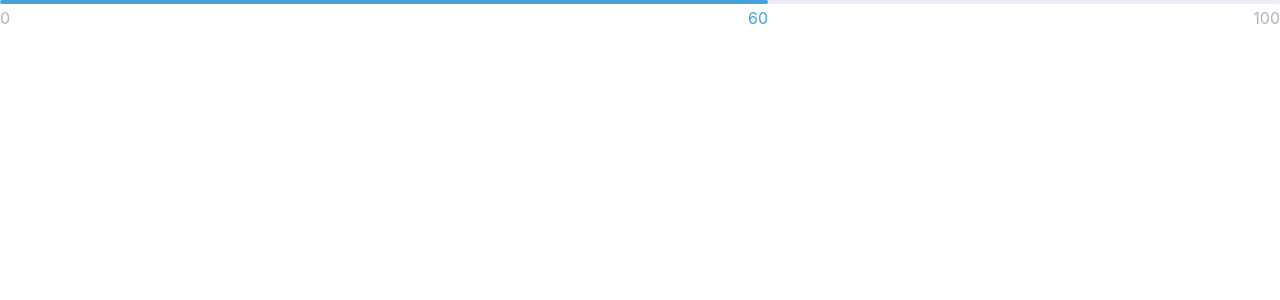
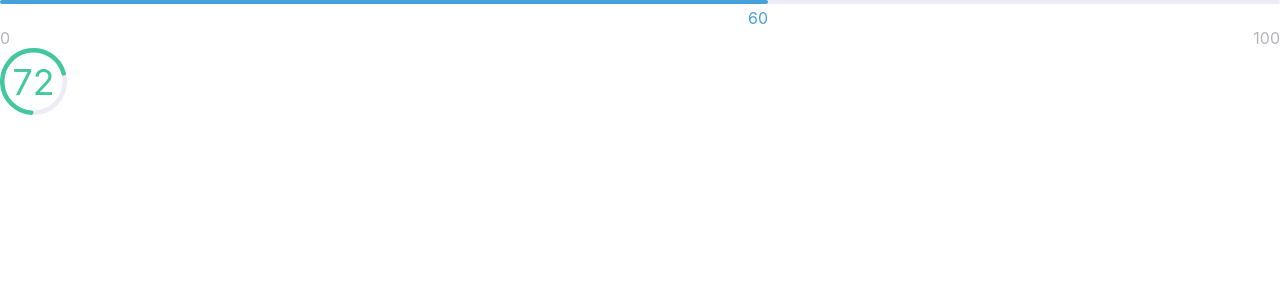
Before and after one commit to dapimonov/otvyazno_athlete, a React (Create React App) app: page / in a window 1280 px wide. Shown: the top 300 px of the page. Built offline with nearby package versions, Linux system fonts and the light colour scheme.

Commit message:
Non-styled donut and HOC for animation are added

```diff
--- a/src/components/Bar/Bar.js
+++ b/src/components/Bar/Bar.js
@@ -1,61 +1,20 @@
 import React, { Component } from 'react';
 import './Bar.scss';
+import withValueAnimation from "../../hocs/WithValueAnimationHOC";
 
 
 class Bar extends Component {
-  constructor(props) {
-    super(props);
+  render() {
+    const {color, total, renderValue} = this.props;
 
-    this.state = {
-      value: 0,
-    };
-  }
-
-  componentDidMount() {
-    this.props.animation ?
-      this.valueChanger(0, this.props.value) :
-      this.setState(() => ({
-        ...this.state,
-        value: this.props.value,
-      }));
-  }
-
-  componentDidUpdate(prevProps, prevState, snapshot) {
-    if (prevProps.value !== this.props.value) {
-      this.props.animation ?
-        this.valueChanger(this.state.value, this.props.value) :
-        this.setState(() => ({
-          ...this.state,
-          value: this.props.value,
-        }));
-    }
-  }
-
-  valueChanger = (start, finish) => {
-    const step = start < finish ? this.props.total/50 : -this.props.total/20; // шаг в 5%
-    let timer = setInterval(() => {
-      const diff = finish - this.state.value;
-      if (this.state.value !== finish) {
-        this.setState({
-          ...this.state,
-          value: this.state.value + (Math.abs(diff) >= Math.abs(step) ? step : diff),
-        })
-      }
-      else {
-        clearInterval(timer);
-      }
-    }, 10);
-  };
-
-  render() {
     return (
       <div className='bar-component'>
         <div className='bar'>
           <div
             className='bar-value-area'
             style={{
-              backgroundColor: this.props.color,
-              width: this.state.value > 0 ? `${this.state.value*100/this.props.total}%` : '4px'
+              backgroundColor: color,
+              width: renderValue > 0 ? `${renderValue*100/total}%` : '4px'
             }}
           >
           </div>
@@ -65,21 +24,21 @@ class Bar extends Component {
             <div
               className='dynamic-numbers'
               style={{
-                width: this.state.value > 0 ? `${this.state.value*100/this.props.total}%` : 'fit-content'
+                width: renderValue > 0 ? `${renderValue*100/total}%` : 'fit-content'
               }}
             >
               <span
                 className='value-number'
                 style={{
-                  color: this.props.color,
+                  color: color,
                 }}
               >
-                {this.state.value}
+                {renderValue}
               </span>
             </div>
             <div className='static-numbers'>
               <span className='static-number'>0</span>
-              <span className='static-number'>{this.props.total}</span>
+              <span className='static-number'>{total}</span>
             </div>
           </div>
         }
@@ -88,4 +47,4 @@ class Bar extends Component {
   }
 }
 
-export default Bar;
+export default withValueAnimation(Bar);
--- a/src/components/Bar/Bar.scss
+++ b/src/components/Bar/Bar.scss
@@ -19,7 +19,7 @@
     .dynamic-numbers {
       display: flex;
       justify-content: flex-end;
-      position: absolute;
+      position: relative;
       top: 0;
       z-index: 100;
     }
@@ -29,7 +29,7 @@
       display: flex;
       justify-content: space-between;
       color: #B4B3BD;
-      position: absolute;
+      position: relative;
       top: 0;
     }
   }
--- /dev/null
+++ b/src/components/Donut/Donut.js
@@ -0,0 +1,53 @@
+import React, { Component } from 'react';
+import './Donut.scss';
+import withValueAnimation from "../../hocs/WithValueAnimationHOC";
+
+
+class Donut extends Component {
+  calculateArc = (strokeWidth, circleRadius, cx, cy, value, total) => {
+    const alpha = (strokeWidth/2)/circleRadius; // Угол отклонения, связанный с обводкой
+
+    let arcParameters = [
+      'M',
+      `${cx - circleRadius*Math.sin(alpha)}`, // абсцисса начала дуги
+      `${cy + circleRadius * Math.cos(alpha)}`, // ордината начала дуги
+      'A',
+      `${circleRadius}`, // радиусы эллипса
+      `${circleRadius}`, // радиусы эллипса
+      '0', // угол поворота дуги
+      Math.sin(2*Math.PI*value/total - 2*alpha) > 0 ? '0' : '1', // вывод меньшей или большей части дуги
+      '1', // отрисовка по часовой
+      2*Math.PI*value/total - 2*alpha > 0 ? `${cx - circleRadius*Math.sin(2*Math.PI*value/total - alpha)}` : `${cx - circleRadius*Math.sin(alpha)}`, // абсцисса конца дуги
+      2*Math.PI*value/total - 2*alpha > 0 ? `${cy + circleRadius*Math.cos(2*Math.PI*value/total - alpha)}` : `${cy + circleRadius * Math.cos(alpha)}`, // ордината конца дуги
+    ];
+
+    return arcParameters.join(' ');
+  };
+
+  render() {
+    const {color, total, renderValue} = this.props;
+    const strokeWidth = 2;
+    const circleRadius = 14;
+    const cx = 15;
+    const cy = 15;
+
+    return (
+      <div className='donut-component'>
+        <svg width='100%' height='100%' viewBox='0 0 30 30' className='donut'>
+          <circle className='donut-ring' cx={cx} cy={cy} r={circleRadius} fill='transparent' stroke='#ECEBF6' strokeWidth={strokeWidth}/>
+          {
+            (renderValue < total && renderValue > 0) &&
+            <path d={this.calculateArc(strokeWidth, circleRadius, cx, cy, renderValue, total)} stroke={color} fill='transparent' strokeWidth={strokeWidth} strokeLinecap='round'/>
+          }
+          {
+            renderValue === total &&
+            <circle className='donut-ring-complete' cx={cx} cy={cy} r={circleRadius} fill='transparent' stroke={color} strokeWidth={strokeWidth}/>
+          }
+          <text x={cx} y={cy} alignmentBaseline='central' textAnchor='middle' fill={color}>{renderValue}</text>
+        </svg>
+      </div>
+    )
+  }
+}
+
+export default withValueAnimation(Donut);
--- /dev/null
+++ b/src/components/Donut/Donut.scss
@@ -0,0 +1,4 @@
+.donut-component {
+  width: 67px;
+  height: 67px;
+}
--- a/src/containers/App/App.js
+++ b/src/containers/App/App.js
@@ -1,6 +1,7 @@
 import React, {Component} from 'react';
 import './App.scss';
 import Bar from "../../components/Bar/Bar";
+import Donut from "../../components/Donut/Donut";
 
 class App extends Component {
   render() {
@@ -13,6 +14,12 @@ class App extends Component {
           numbers={true}
           animation={true}
         />
+        <Donut
+          color={'#43C79F'}
+          value={72}
+          total={100}
+          animation={true}
+        />
       </div>
     );
   }
--- /dev/null
+++ b/src/hocs/WithValueAnimationHOC.js
@@ -0,0 +1,62 @@
+import React, { Component } from 'react';
+
+function withValueAnimation(FOC) {
+  return class WithValueAnimation extends Component {
+    constructor(props) {
+      super(props);
+
+      this.state = {
+        value: 0,
+      };
+    }
+
+    componentDidMount() {
+      this.props.animation ?
+        this.valueChanger(0, this.props.value) :
+        this.setState(() => ({
+          ...this.state,
+          value: this.props.value,
+        }));
+    }
+
+    componentDidUpdate(prevProps, prevState, snapshot) {
+      if (prevProps.value !== this.props.value) {
+        this.props.animation ?
+          this.valueChanger(this.state.value, this.props.value) :
+          this.setState(() => ({
+            ...this.state,
+            value: this.props.value,
+          }));
+      }
+    }
+
+    valueChanger = (start, finish) => {
+      const step = start < finish ? this.props.total/50 : -this.props.total/20; // шаг в 5%
+      let timer = setInterval(() => {
+        const diff = finish - this.state.value;
+        if (this.state.value !== finish) {
+          this.setState({
+            ...this.state,
+            value: this.state.value + (Math.abs(diff) >= Math.abs(step) ? step : diff),
+          })
+        }
+        else {
+          clearInterval(timer);
+        }
+      }, 10);
+    };
+
+    render() {
+      const newProps = {
+        ...this.props,
+        renderValue: this.state.value,
+      };
+
+      return (
+        <FOC {...newProps} />
+      )
+    }
+  }
+}
+
+export default withValueAnimation;
```
